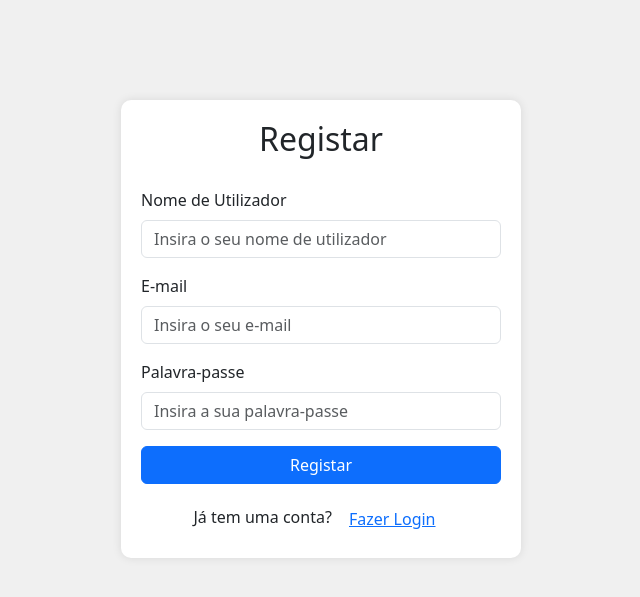
After one commit to PedroAlexandrino/moneyGest1.0, a Django app: template perfil/templates/registar.html in a window 1280 px wide. The commit adds this page. Shown: the top 597 px of the page, without its empty margins (319-959 px from the left). Run offline with Django 4.2, Linux system fonts and the light colour scheme; the template is opened without the code that fills it, so the values that code supplies are empty.

Commit message:
Desenvolvimento das primeiras bases do projeto

```diff
--- /dev/null
+++ b/perfil/templates/registar.html
@@ -0,0 +1,67 @@
+<!DOCTYPE html>
+<html lang="en">
+
+<head>
+  <meta charset="UTF-8">
+  <meta name="viewport" content="width=device-width, initial-scale=1.0">
+  <title>Gestão de Dinheiro - Registar</title>
+  <!-- Link para o arquivo CSS do Bootstrap -->
+  <link rel="stylesheet" href="https://cdn.jsdelivr.net/npm/bootstrap@5.3.0/dist/css/bootstrap.min.css">
+  <!-- Link para a biblioteca Font Awesome -->
+  <link rel="stylesheet" href="https://cdnjs.cloudflare.com/ajax/libs/font-awesome/6.0.0-beta3/css/all.min.css">
+  <style>
+    /* Adicione estilos personalizados aqui, se necessário */
+    body {
+      background-color: #f0f0f0;
+    }
+
+    /* Estilos para o formulário de registo */
+    .register-form {
+      max-width: 400px;
+      margin: 0 auto;
+      padding: 20px;
+      background-color: #fff;
+      border-radius: 10px;
+      box-shadow: 0 0 10px rgba(0, 0, 0, 0.1);
+      margin-top: 100px;
+    }
+
+    .register-form h2 {
+      text-align: center;
+      margin-bottom: 30px;
+    }
+  </style>
+</head>
+
+<body>
+  <div class="container">
+    <div class="row">
+      <div class="col-md-6 mx-auto">
+        <div class="register-form">
+          <h2>Registar</h2>
+          <form>
+            <div class="mb-3">
+              <label for="username" class="form-label">Nome de Utilizador</label>
+              <input type="text" class="form-control" id="username" placeholder="Insira o seu nome de utilizador">
+            </div>
+            <div class="mb-3">
+              <label for="email" class="form-label">E-mail</label>
+              <input type="email" class="form-control" id="email" placeholder="Insira o seu e-mail">
+            </div>
+            <div class="mb-3">
+              <label for="password" class="form-label">Palavra-passe</label>
+              <input type="password" class="form-control" id="password" placeholder="Insira a sua palavra-passe">
+            </div>
+            <button type="submit" class="btn btn-primary w-100">Registar</button>
+          </form>
+          <p class="text-center mt-3 mb-0">Já tem uma conta? <a href="login.html" class="btn btn-link">Fazer Login</a></p>
+        </div>
+      </div>
+    </div>
+  </div>
+
+  <!-- Link para o arquivo JavaScript do Bootstrap (opcional, mas alguns recursos do Bootstrap podem precisar disso) -->
+  <script src="https://cdn.jsdelivr.net/npm/bootstrap@5.3.0/dist/js/bootstrap.bundle.min.js"></script>
+</body>
+
+</html>
```
Also changed, not shown: perfil/templates/home.html (+133 -4 lines), perfil/templates/login.html (added, +63 -0 lines).
